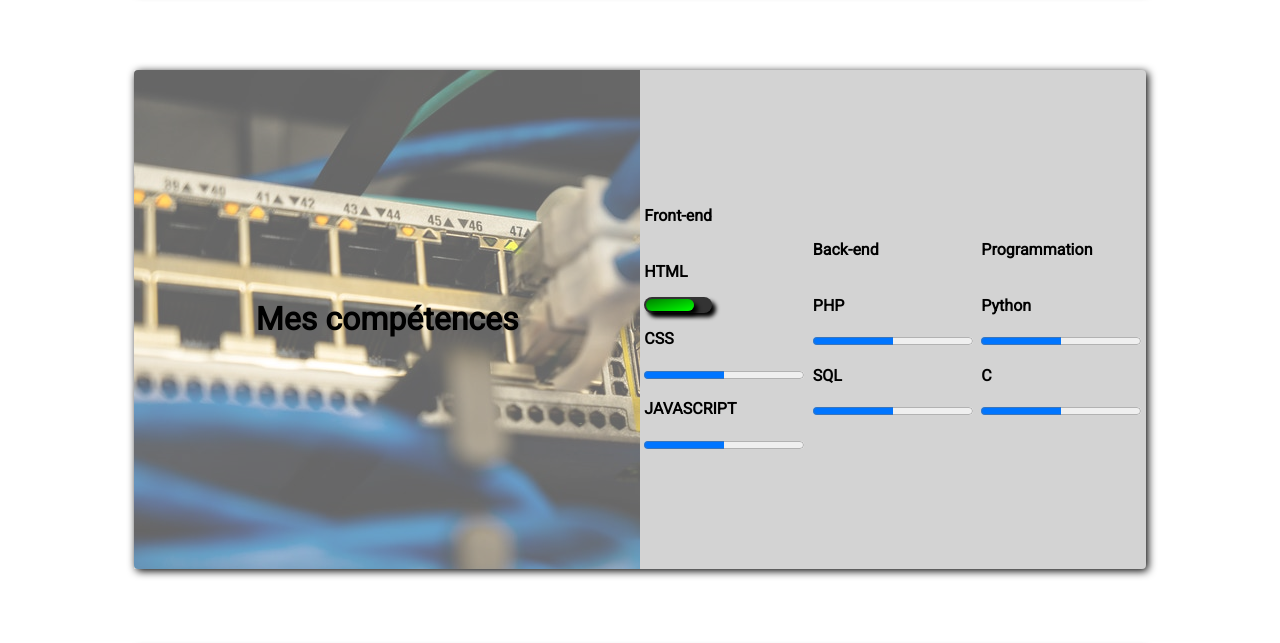
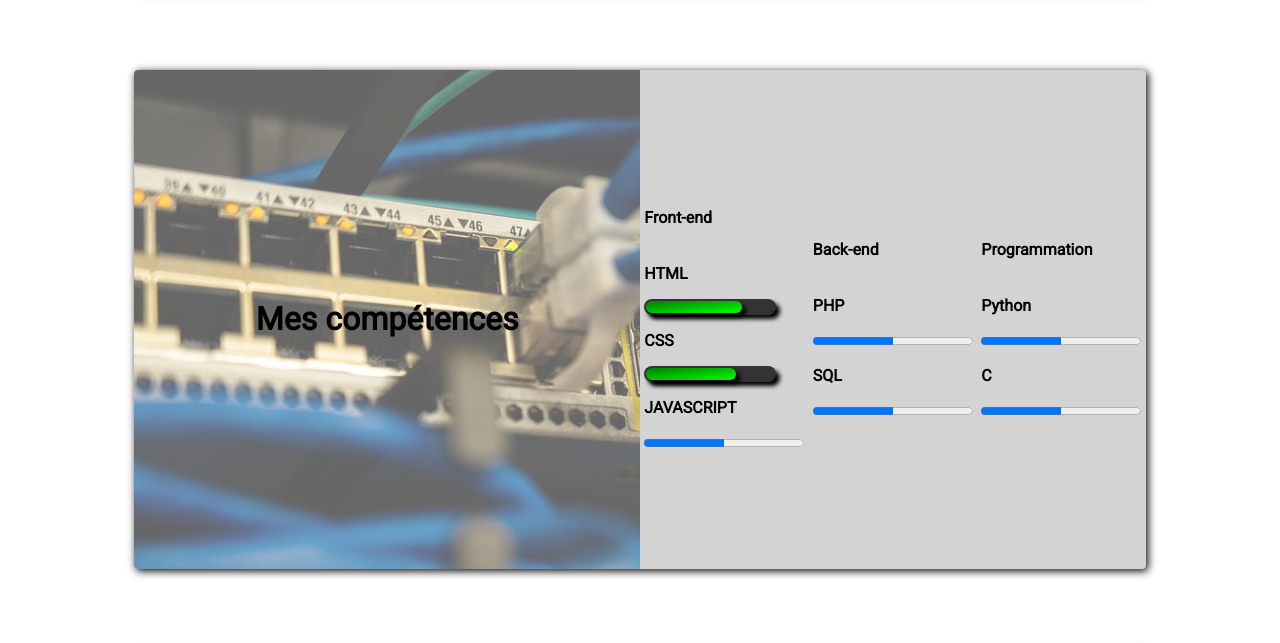
Before and after one commit to tdeniaud/portfolio_Theo_DENIAUD, a PHP site: page / in a window 1280 px wide. Shown: the part 1077-1720 px from the top of the page. Run offline with PHP 8.4, Linux system fonts and the light colour scheme.

Commit message:
création feuille style pour progressbar, modification des barres

```diff
--- a/index.html
+++ b/index.html
@@ -9,6 +9,8 @@
 
     <link href="https://fonts.googleapis.com/css?family=Roboto&display=swap" rel="stylesheet"> <!-- Insertion de la police Roboto (sans Serif) -->
     <link rel="stylesheet" href="text/style.css" /> <!-- Insertion de la feuille de style chargée de la mise en page-->
+    <link rel="stylesheet" href="text/progressBar.css" /> <!-- Insertion de la feuille de style chargée de la mise en forme des progressbar-->
+
     <script src="text/interaction.js"></script> <!-- Insertion feuille JS pour les interactions -->
 
     <title>Portfolio Théo DENIAUD</title>
@@ -178,7 +180,7 @@
 
                                 <p><strong>HTML</strong></p>
 
-                                <div id="progress"></div>
+                                <div id="progress-html"></div>
 
                             </div>
 
@@ -187,7 +189,7 @@
 
                                 <p><strong>CSS</strong></p>
 
-                                <progress value="50" max="100"></progress>
+                                <div id="progress-css"></div>
 
                             </div>
 
--- /dev/null
+++ b/text/progressBar.css
@@ -0,0 +1,48 @@
+/* PROGRESSBAR PERSONNALISEE*/
+
+#progress-html {
+
+    background: #333;
+    border-radius: 0.80em;
+    height: 0.75em;
+    width: 8em;
+    padding: 0.125em;
+    box-shadow: black 0.25em 0.25em 0.25em;
+
+}
+
+  /* AJOUT DE LA BARRE DE CHARGEMENT VERTE */
+
+  #progress-html:after {
+
+    content: '';
+    display: block;
+    box-shadow: black 0.25em 0.25em 0.25em;
+    background: repeating-linear-gradient(to bottom right, green, rgb(0, 255, 0));;
+    width: 75%;
+    height: 100%;
+    border-radius: 0.5em;
+}
+
+
+#progress-css {
+
+    background: #333;
+    border-radius: 0.80em;
+    height: 0.75em;
+    width: 8em;
+    padding: 0.125em;
+    box-shadow: black 0.25em 0.25em 0.25em;
+
+}
+
+#progress-css:after {
+
+    content: '';
+    display: block;
+    box-shadow: black 0.25em 0.25em 0.25em;
+    background: repeating-linear-gradient(to bottom right, green, rgb(0, 255, 0));;
+    width: 70%;
+    height: 100%;
+    border-radius: 0.5em;
+}
--- a/text/style.css
+++ b/text/style.css
@@ -274,32 +274,3 @@ article {
 #menu:hover{
   cursor: pointer;
 }
-
-
-/* PROGRESSBAR PERSONNALISEE*/
-
-#progress {
-
-  background: #333;
-  border-radius: 0.80em;
-  height: 0.75em;
-  width: 4em;
-  padding: 0.125em;
-  box-shadow: black 0.25em 0.25em 0.25em;
-
-
-
-}
-
-/* AJOUT DE LA BARRE DE CHARGEMENT VERTE */
-
-#progress:after {
-
-  content: '';
-  display: block;
-  box-shadow: black 0.25em 0.25em 0.25em;
-  background: repeating-linear-gradient(to bottom right, green, rgb(0, 255, 0));;
-  width: 75%;
-  height: 100%;
-  border-radius: 0.5em;
-}
```
